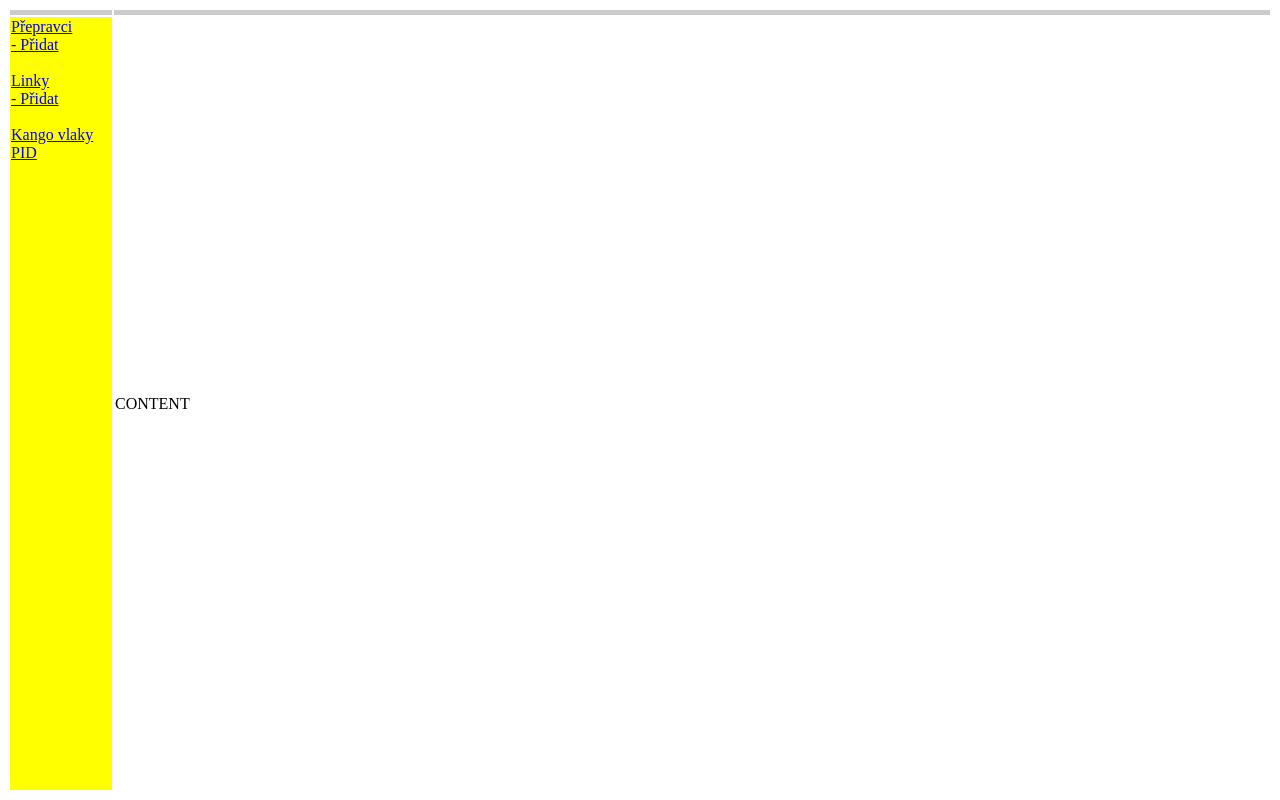
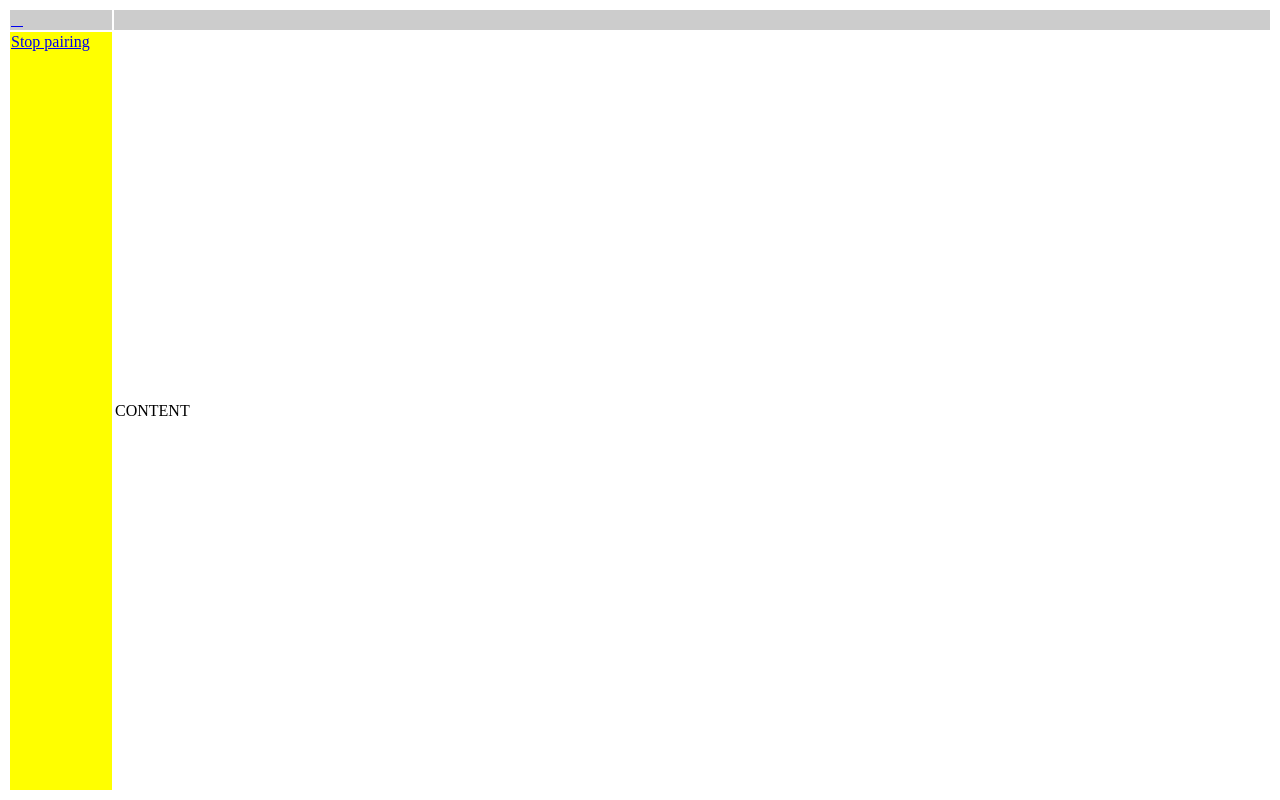
Before and after one commit to Zirland/GTFS, a PHP site: page /index.php in a window 1280 px wide. Run offline with PHP 8.4, Linux system fonts and the light colour scheme.

Commit message:
Header change

```diff
--- a/header.php
+++ b/header.php
@@ -18,17 +18,21 @@ if (!$link) {
 <table style="width:100%; height:100%;">
 <tr>
 <td style="background-color:#cccccc;">
+<a href="list.php?t=ro">&nbsp; &nbsp;</a>
 </td>
 <td style="height:5px; background-color:#cccccc;">
 </td></tr>
 <tr><td style="width:100px; background-color:yellow; vertical-align:top;">
-<a href="list.php?t=ag">Přepravci</a><br />
-<a href="add.php?t=ag">- Přidat</a><br />
-<br />
-<a href="list.php?t=ro">Linky</a><br />
-<a href="add.php?t=ro">- Přidat</a><br />
-<br />
-<a href="kango.php">Kango vlaky PID</a><br />
-<br />
+<?php
+//<a href="list.php?t=ag">Přepravci</a><br />
+//<a href="add.php?t=ag">- Přidat</a><br />
+//<br />
+//<a href="list.php?t=ro">Linky</a><br />
+//<a href="add.php?t=ro">- Přidat</a><br />
+//<br />
+//<a href="kango.php">Kango vlaky PID</a><br />
+//<br />
+?>
+<a href="pairing.php">Stop pairing</a><br />
 </td>
 <td>
```
